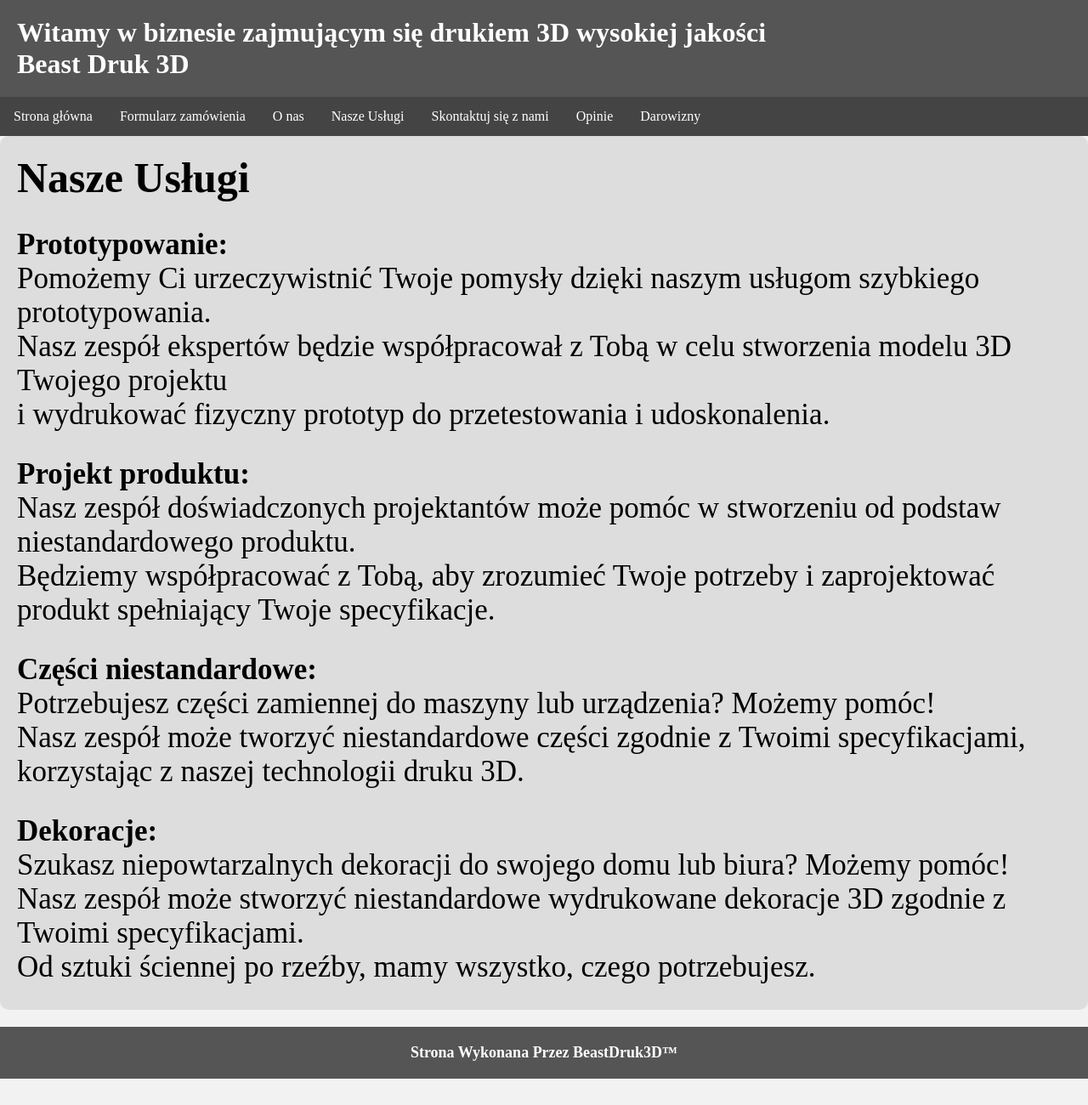
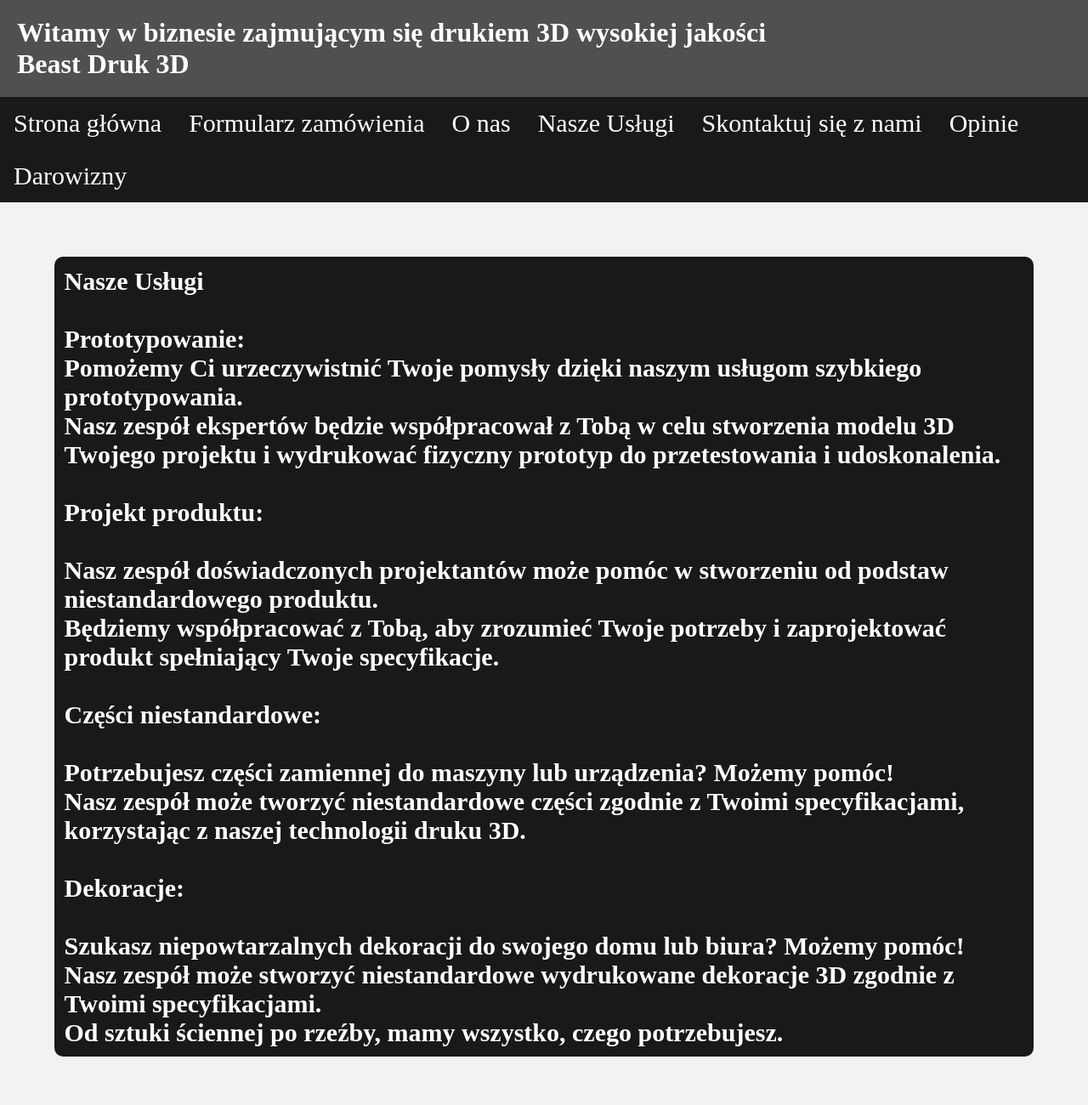
Before and after one commit to CompanyBeastDruk3D/MainPage, a plain HTML site: page services.html in a window 1280 px wide. Shown: the top 1300 px of the page at 85% size. Before the commit the page ends 1269 px from the top, so only its background shows below. Drawn offline with Linux system fonts and the light colour scheme.

Commit message:
JustAnUpdate

```diff
--- a/services.html
+++ b/services.html
@@ -33,22 +33,27 @@
         </div>
     </div>
 
-    <div class="CompanyInfo">
-        <h2>Nasze Usługi</h2>
-        <p><strong>Prototypowanie:</strong><br>
-            Pomożemy Ci urzeczywistnić Twoje pomysły dzięki naszym usługom szybkiego prototypowania.<br>
-            Nasz zespół ekspertów będzie współpracował z Tobą w celu stworzenia modelu 3D Twojego projektu<br>
-            i wydrukować fizyczny prototyp do przetestowania i udoskonalenia.</p>
-        <p><strong>Projekt produktu:</strong><br>
-            Nasz zespół doświadczonych projektantów może pomóc w stworzeniu od podstaw niestandardowego produktu.<br>
-            Będziemy współpracować z Tobą, aby zrozumieć Twoje potrzeby i zaprojektować produkt spełniający Twoje specyfikacje.</p>
-        <p><strong>Części niestandardowe:</strong><br>
-            Potrzebujesz części zamiennej do maszyny lub urządzenia? Możemy pomóc!<br>
-            Nasz zespół może tworzyć niestandardowe części zgodnie z Twoimi specyfikacjami, korzystając z naszej technologii druku 3D.</p>
-        <p><strong>Dekoracje:</strong><br>
-            Szukasz niepowtarzalnych dekoracji do swojego domu lub biura? Możemy pomóc!<br>
-            Nasz zespół może stworzyć niestandardowe wydrukowane dekoracje 3D zgodnie z Twoimi specyfikacjami.<br>
-            Od sztuki ściennej po rzeźby, mamy wszystko, czego potrzebujesz.</p>
+    <div class="aboutx">
+        <div class="about">
+            <h1>Nasze Usługi</h1><br>
+            <h1><strong>Prototypowanie:</strong><br>
+                Pomożemy Ci urzeczywistnić Twoje pomysły dzięki naszym usługom szybkiego prototypowania.<br>
+                Nasz zespół ekspertów będzie współpracował z Tobą w celu stworzenia modelu 3D Twojego projektu
+                i wydrukować fizyczny prototyp do przetestowania i udoskonalenia.</p><br>
+            <h1><strong>Projekt produktu:</strong><br><br>
+                Nasz zespół doświadczonych projektantów może pomóc w stworzeniu od podstaw niestandardowego
+                produktu.<br>
+                Będziemy współpracować z Tobą, aby zrozumieć Twoje potrzeby i zaprojektować produkt spełniający Twoje
+                specyfikacje.</p><br>
+            <h1><strong>Części niestandardowe:</strong><br><br>
+                Potrzebujesz części zamiennej do maszyny lub urządzenia? Możemy pomóc!<br>
+                Nasz zespół może tworzyć niestandardowe części zgodnie z Twoimi specyfikacjami, korzystając z naszej
+                technologii druku 3D.</h1><br>
+            <h1><strong>Dekoracje:</strong><br><br>
+                Szukasz niepowtarzalnych dekoracji do swojego domu lub biura? Możemy pomóc!<br>
+                Nasz zespół może stworzyć niestandardowe wydrukowane dekoracje 3D zgodnie z Twoimi specyfikacjami.<br>
+                Od sztuki ściennej po rzeźby, mamy wszystko, czego potrzebujesz.</h1>
+        </div>
     </div>
 
 
--- a/styleAbout.css
+++ b/styleAbout.css
@@ -3,6 +3,7 @@
   box-sizing: border-box;
   margin: 0;
   padding: 0;
+  font-size: 30px;
 }
 
 /* set body background color */
@@ -12,8 +13,8 @@
 
 /* style header */
 .LOGO {
-    background-color: #555;
-    color: white;
+  background-color: rgb(80, 80, 80);
+  color: #ffffff;
   padding: 20px;
 }
 
@@ -24,7 +25,8 @@
 
 /* style navigation bar */
 .NAVBAR {
-    background-color: #444;
+  background-color: rgb(25, 25, 25);
+  color: #ffffff;
   overflow: hidden;
 }
 
@@ -40,7 +42,8 @@
 
 .NAVBAR li a {
   display: block;
-    color: white;
+  background-color: rgb(25, 25, 25);
+  color: #ffffff;
   text-align: center;
   padding: 14px 16px;
   text-decoration: none;
@@ -58,14 +61,14 @@
 }
 
 .CompanyInfo {
-    background-color: #ddd;
-    padding: 20px;
+  background-color: rgb(25, 25, 25);
+  color: #ffffff;
   margin-bottom: 20px;
   border-radius: 10px;
   display: flex;
   flex-wrap: wrap;
-    gap: 20px;
-    height: 500px;
+  min-width: 100%;
+  min-height: 100vh;
 }
 
 .CompanyInfo h2 {
@@ -104,7 +107,8 @@
 
 .text-container {
   width: 400px;
-    background-color: rgba(0, 0, 0, 0.5);
+  background-color: rgb(25, 25, 25);
+  color: #ffffff;
   padding: 20px;
   border-radius: 10px;
 }
@@ -122,10 +126,11 @@
 
 /* style footer */
 .Footer {
-    background-color: #555;
-    color: white;
+  background-color: rgb(25, 25, 25);
+  color: #ffffff;
   text-align: center;
   padding: 20px;
+  font-size: 45px;
 }
 
 .Footer h1 {
@@ -133,16 +138,31 @@
   font-size: 18px;
 }
 
-  #Item{
+#Item {
   display: flex;
   padding: 5px;
 }
 
-  .XCverlay{
+.XCverlay {
   width: 600px;
   padding: 5px;
   text-align: center;
   object-fit: cover;
-    background-color: #ddd;
+  background-color: rgb(25, 25, 25);
+  color: #ffffff;
   border-radius: 10px;
 }
+
+
+.CompanyInfoAbout {
+  margin: 5%px;
+  padding: 5%;
+}
+
+.about {
+  background-color: rgb(25, 25, 25);
+  color: #ffffff;
+  margin-bottom: 20px;
+  border-radius: 10px;
+  padding: 1%;
+}
--- a/styleContact.css
+++ b/styleContact.css
@@ -3,6 +3,7 @@
   box-sizing: border-box;
   margin: 0;
   padding: 0;
+  font-size: 30px;
 }
 
 /* set body background color */
@@ -12,8 +13,8 @@
 
 /* style header */
 .LOGO {
-    background-color: #555;
-    color: white;
+  background-color: rgb(80, 80, 80);
+  color: #ffffff;
   padding: 20px;
 }
 
@@ -24,7 +25,8 @@
 
 /* style navigation bar */
 .NAVBAR {
-    background-color: #444;
+  background-color: rgb(25, 25, 25);
+  color: #ffffff;
   overflow: hidden;
 }
 
@@ -40,7 +42,8 @@
 
 .NAVBAR li a {
   display: block;
-    color: white;
+  background-color: rgb(25, 25, 25);
+  color: #ffffff;
   text-align: center;
   padding: 14px 16px;
   text-decoration: none;
@@ -68,6 +71,8 @@
   height: 100%;
   justify-content: center;
   text-align: center;
+  min-width: 100%;
+  min-height: 100vh;
 }
 
 .CompanyInfo h2 {
@@ -124,10 +129,11 @@
 
 /* style footer */
 .Footer {
-    background-color: #555;
-    color: white;
+  background-color: rgb(25, 25, 25);
+  color: #ffffff;
   text-align: center;
   padding: 20px;
+  font-size: 45px;
 }
 
 .Footer h1 {
@@ -135,12 +141,12 @@
   font-size: 18px;
 }
 
-  #Item{
+#Item {
   display: flex;
   padding: 5px;
 }
 
-  .XCverlay{
+.XCverlay {
   width: 600px;
   padding: 5px;
   text-align: center;
--- a/styleDonations.css
+++ b/styleDonations.css
@@ -3,6 +3,7 @@
   box-sizing: border-box;
   margin: 0;
   padding: 0;
+  font-size: 30px;
 }
 
 /* set body background color */
@@ -12,8 +13,8 @@
 
 /* style header */
 .LOGO {
-    background-color: #555;
-    color: white;
+  background-color: rgb(80, 80, 80);
+  color: #ffffff;
   padding: 20px;
 }
 
@@ -24,7 +25,8 @@
 
 /* style navigation bar */
 .NAVBAR {
-    background-color: #444;
+  background-color: rgb(25, 25, 25);
+  color: #ffffff;
   overflow: hidden;
 }
 
@@ -40,7 +42,8 @@
 
 .NAVBAR li a {
   display: block;
-    color: white;
+  background-color: rgb(25, 25, 25);
+  color: #ffffff;
   text-align: center;
   padding: 14px 16px;
   text-decoration: none;
@@ -58,7 +61,8 @@
 }
 
 .CompanyInfo {
-    background-color: #ddd;
+  background-color: rgb(25, 25, 25);
+  color: #ffffff;
   padding: 20px;
   margin-bottom: 20px;
   border-radius: 10px;
@@ -68,6 +72,8 @@
   height: 100%;
   justify-content: center;
   text-align: center;
+  min-height: 100vh;
+  width: 512px;
 }
 
 .CompanyInfo h2 {
@@ -124,10 +130,11 @@
 
 /* style footer */
 .Footer {
-    background-color: #555;
-    color: white;
+  background-color: rgb(25, 25, 25);
+  color: #ffffff;
   text-align: center;
   padding: 20px;
+  font-size: 45px;
 }
 
 .Footer h1 {
@@ -135,16 +142,26 @@
   font-size: 18px;
 }
 
-  #Item{
+#Item {
   display: flex;
   padding: 5px;
 }
 
-  .XCverlay{
+.XCverlay {
   width: 600px;
   padding: 5px;
   text-align: center;
   object-fit: cover;
-    background-color: #ddd;
+  background-color: rgb(25, 25, 25);
+  color: #ffffff;
   border-radius: 10px;
 }
+
+.CompanyInfoWidth{
+  width: 100%;
+  display: flex;
+  justify-self: center;
+  justify-content: center;
+  justify-items: center;
+  justify-self: center;
+}
--- a/styleIndex.css
+++ b/styleIndex.css
@@ -3,6 +3,7 @@
   box-sizing: border-box;
   margin: 0;
   padding: 0;
+  font-size: 30px;
 }
 
   /* set body background color */
@@ -12,8 +13,8 @@
 
 /* style header */
 .LOGO {
-    background-color: #555;
-    color: white;
+  background-color: rgb(80, 80, 80);
+  color: #ffffff;
   padding: 20px;
 }
 
@@ -40,7 +41,8 @@
 
   .NAVBAR li a {
     display: block;
-    color: white;
+    background-color: rgb(25, 25, 25);
+    color: #ffffff;
     text-align: center;
     padding: 14px 16px;
     text-decoration: none;
@@ -55,10 +57,12 @@
     max-width: 1000px;
     margin: 0 auto;
     padding: 20px;
+    min-width: 100%;
   }
 
   .CompanyInfo {
-    background-color: #ddd;
+    background-color: rgb(25, 25, 25);
+    color: #ffffff;
     padding: 20px;
     margin-bottom: 20px;
     border-radius: 10px;
@@ -103,7 +107,8 @@
 
   .text-container {
     width: 400px;
-    background-color: rgba(0, 0, 0, 0.5);
+    background-color: rgb(25, 25, 25);
+    color: #ffffff;
     padding: 20px;
     border-radius: 10px;
   }
@@ -121,10 +126,11 @@
 
 /* style footer */
 .Footer {
-    background-color: #555;
-    color: white;
+  background-color: rgb(25, 25, 25);
+  color: #ffffff;
   text-align: center;
   padding: 20px;
+  font-size: 45px;
 }
 
   .Footer h1 {
@@ -142,6 +148,13 @@
     padding: 5px;
     text-align: center;
     object-fit: cover;
-    background-color: #ddd;
+    background-color: rgb(25, 25, 25);
+    color: #ffffff;
     border-radius: 10px;
   }
+
+  .OrderLinkText{
+    color: red;
+    font-size: 45px;
+    text-decoration: none;
+  }
--- a/styleOrder.css
+++ b/styleOrder.css
@@ -3,6 +3,7 @@
   box-sizing: border-box;
   margin: 0;
   padding: 0;
+  font-size: 30px;
 }
 
   /* set body background color */
@@ -12,8 +13,8 @@
 
 /* style header */
 .LOGO {
-    background-color: #555;
-    color: white;
+  background-color: rgb(80, 80, 80);
+  color: #ffffff;
   padding: 20px;
 }
 
@@ -40,7 +41,8 @@
 
   .NAVBAR li a {
     display: block;
-    color: white;
+    background-color: rgb(25, 25, 25);
+    color: #ffffff;
     text-align: center;
     padding: 14px 16px;
     text-decoration: none;
@@ -58,13 +60,16 @@
   }
 
   .CompanyInfo {
-    background-color: #ddd;
+    background-color: rgb(25, 25, 25);
+    color: #ffffff;
     padding: 20px;
     margin-bottom: 20px;
     border-radius: 10px;
     display: flex;
     flex-wrap: wrap;
     gap: 20px;
+    min-width: 100%;
+    min-height: 100vh;
   }
 
   .CompanyInfo h2 {
@@ -121,10 +126,11 @@
 
 /* style footer */
 .Footer {
-    background-color: #555;
-    color: white;
+  background-color: rgb(25, 25, 25);
+  color: #ffffff;
   text-align: center;
   padding: 20px;
+  font-size: 45px;
 }
 
   .Footer h1 {
@@ -142,7 +148,8 @@
     padding: 5px;
     text-align: center;
     object-fit: cover;
-    background-color: #ddd;
+    background-color: rgb(25, 25, 25);
+    color: #ffffff;
     border-radius: 10px;
   }
 
--- a/styleReviews.css
+++ b/styleReviews.css
@@ -3,6 +3,7 @@
   box-sizing: border-box;
   margin: 0;
   padding: 0;
+  font-size: 30px;
 }
 
   /* set body background color */
@@ -12,8 +13,8 @@
 
 /* style header */
 .LOGO {
-    background-color: #555;
-    color: white;
+  background-color: rgb(80, 80, 80);
+  color: #ffffff;
   padding: 20px;
 }
 
@@ -68,6 +69,8 @@
     justify-self: center;
     text-align: center;
     flex-direction: column;
+    min-width: 100%;
+    min-height: 100vh;
   }
 
   .CompanyInfo h2 {
@@ -124,10 +127,11 @@
 
 /* style footer */
 .Footer {
-    background-color: #555;
-    color: white;
+  background-color: rgb(25, 25, 25);
+  color: #ffffff;
   text-align: center;
   padding: 20px;
+  font-size: 45px;
 }
 
   .Footer h1 {
--- a/styleServices.css
+++ b/styleServices.css
@@ -3,6 +3,7 @@
   box-sizing: border-box;
   margin: 0;
   padding: 0;
+  font-size: 30px;
 }
 
 /* set body background color */
@@ -12,8 +13,8 @@
 
 /* style header */
 .LOGO {
-    background-color: #555;
-    color: white;
+  background-color: rgb(80, 80, 80);
+  color: #ffffff;
   padding: 20px;
 }
 
@@ -24,7 +25,8 @@
 
 /* style navigation bar */
 .NAVBAR {
-    background-color: #444;
+  background-color: rgb(25, 25, 25);
+  color: #ffffff;
   overflow: hidden;
 }
 
@@ -40,14 +42,16 @@
 
 .NAVBAR li a {
   display: block;
-    color: white;
+  background-color: rgb(25, 25, 25);
+  color: #ffffff;
   text-align: center;
   padding: 14px 16px;
   text-decoration: none;
 }
 
 .NAVBAR li a:hover {
-    background-color: #333;
+  background-color: rgb(25, 25, 25);
+  color: #ffffff;
 }
 
 /* style main content */
@@ -58,13 +62,16 @@
 }
 
 .CompanyInfo {
-    background-color: #ddd;
+  background-color: rgb(25, 25, 25);
+  color: #ffffff;
   padding: 20px;
   margin-bottom: 20px;
   border-radius: 10px;
   display: flex;
   flex-wrap: wrap;
   gap: 20px;
+  min-width: 100%;
+  min-height: 100vh;
 }
 
 .CompanyInfo h2 {
@@ -103,7 +110,8 @@
 
 .text-container {
   width: 400px;
-    background-color: rgba(0, 0, 0, 0.5);
+  background-color: rgb(25, 25, 25);
+  color: #ffffff;
   padding: 20px;
   border-radius: 10px;
 }
@@ -121,10 +129,11 @@
 
 /* style footer */
 .Footer {
-    background-color: #555;
-    color: white;
+  background-color: rgb(25, 25, 25);
+  color: #ffffff;
   text-align: center;
   padding: 20px;
+  font-size: 45px;
 }
 
 .Footer h1 {
@@ -132,16 +141,30 @@
   font-size: 18px;
 }
 
-  #Item{
+#Item {
   display: flex;
   padding: 5px;
 }
 
-  .XCverlay{
+.XCverlay {
   width: 600px;
   padding: 5px;
   text-align: center;
   object-fit: cover;
-    background-color: #ddd;
+  background-color: rgb(25, 25, 25);
+  color: #ffffff;
   border-radius: 10px;
 }
+
+.about {
+  background-color: rgb(25, 25, 25);
+  color: #ffffff;
+  margin-bottom: 20px;
+  border-radius: 10px;
+  padding: 1%;
+}
+
+.aboutx {
+  margin: 5%px;
+  padding: 5%;
+}
```
Also changed, not shown: Donations.html (+3 -2 lines), about.html (+12 -10 lines), index.html (+3 -3 lines). Lines whose indentation alone changed are shown as unchanged.
